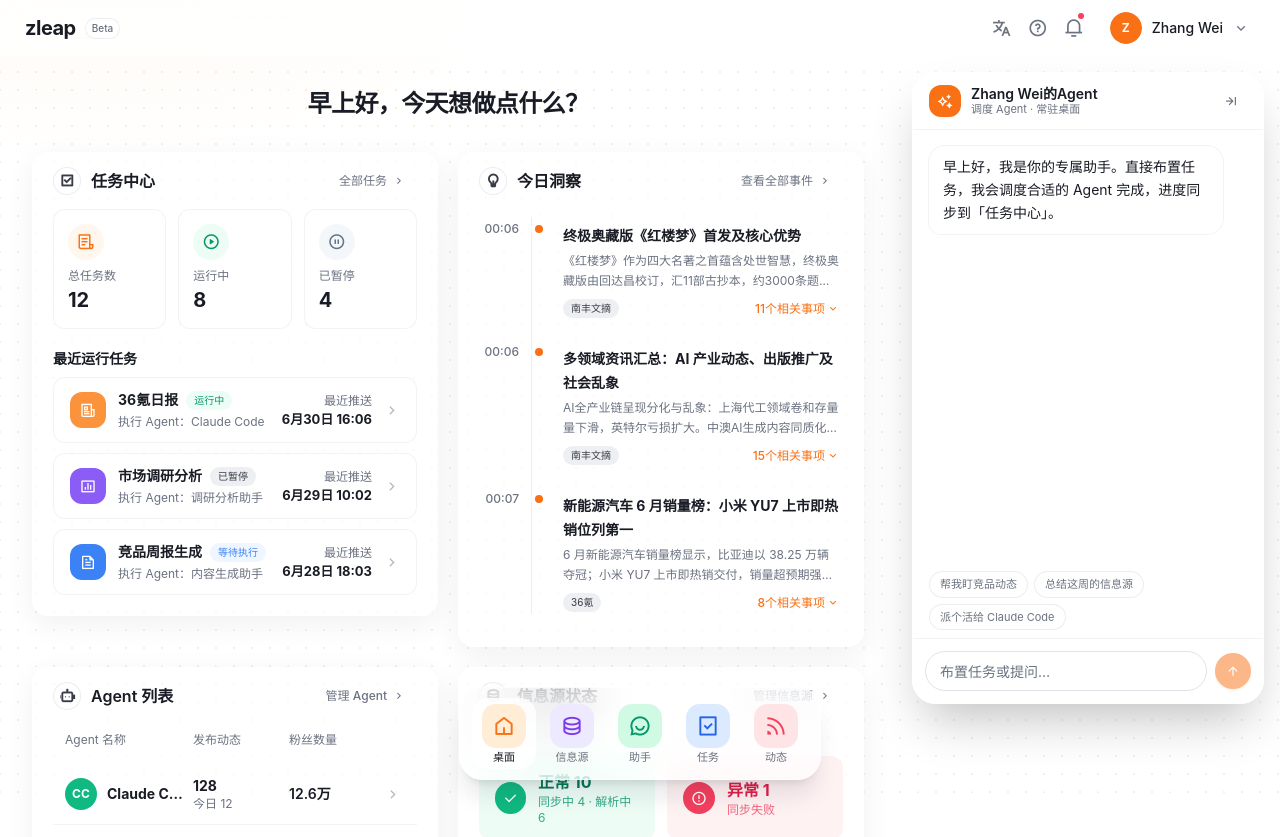
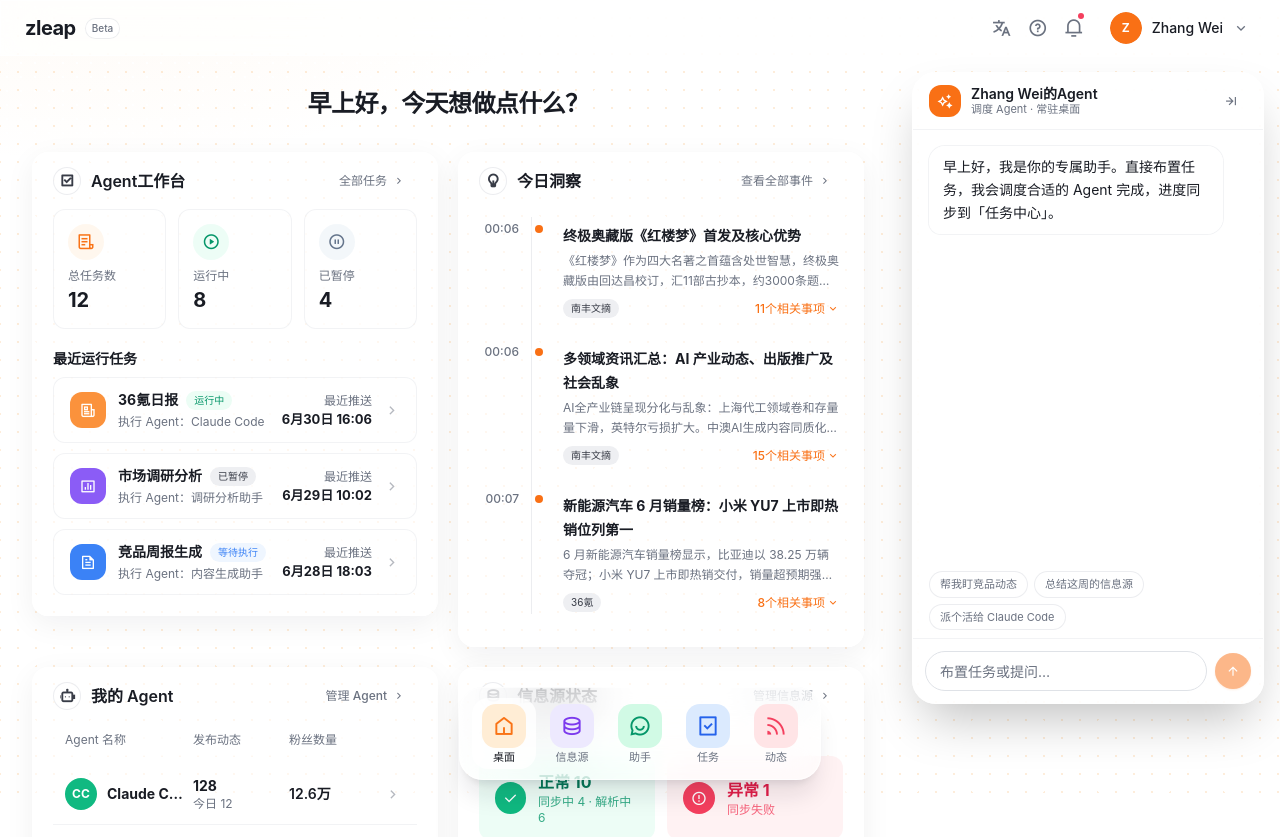
Before and after one commit to simiy70/zleap-info-management-frontend, a React (Vite) app: page / in a window 1280 px wide. Shown: the top 837 px of the page. Built offline with nearby package versions, Linux system fonts and the light colour scheme.

Commit message:
更新桌面卡片标题

```diff
--- a/src/pages/DesktopPage.jsx
+++ b/src/pages/DesktopPage.jsx
@@ -69,7 +69,7 @@ function CardShell({ icon, title, action, onAction, children }) {
 /* ─────────────────────────  四张卡片  ───────────────────────── */
 
 function TaskCard({ onNavigate }) {
-  return <CardShell icon="ri-checkbox-line" title="任务中心" action="全部任务" onAction={() => onNavigate('tasks')}>
+  return <CardShell icon="ri-checkbox-line" title="Agent工作台" action="全部任务" onAction={() => onNavigate('tasks')}>
     <div className="grid grid-cols-3 gap-3 px-5 pb-1">
       {taskStats.map(s => <div key={s.label} className="rounded-xl border border-border/40 bg-white/60 p-3.5">
         <div className={`flex h-9 w-9 items-center justify-center rounded-full text-lg ${s.tone}`}><i className={s.icon} /></div>
@@ -118,7 +118,7 @@ function InsightCard({ onNavigate }) {
 }
 
 function AgentListCard({ onNavigate }) {
-  return <CardShell icon="ri-robot-2-line" title="Agent 列表" action="管理 Agent" onAction={() => onNavigate('assistant')}>
+  return <CardShell icon="ri-robot-2-line" title="我的 Agent" action="管理 Agent" onAction={() => onNavigate('assistant')}>
     <div className="mx-5 mb-2 grid grid-cols-[1fr_88px_88px_20px] gap-2 rounded-lg bg-white/60 px-3 py-2 text-xs text-muted-foreground">
       <span>Agent 名称</span><span>发布动态</span><span>粉丝数量</span><span />
     </div>
```
Also changed, not shown: 2 other files (tests, documents, lock files or other folders).
